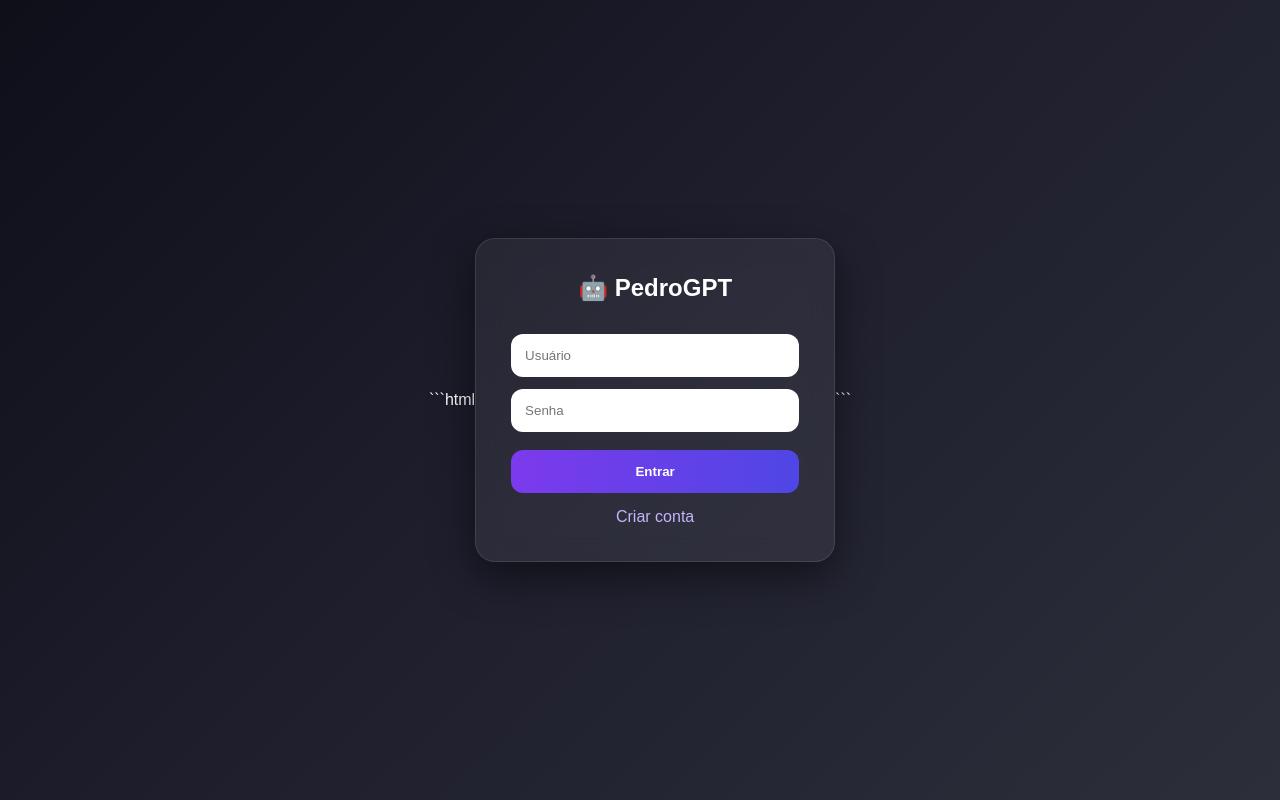
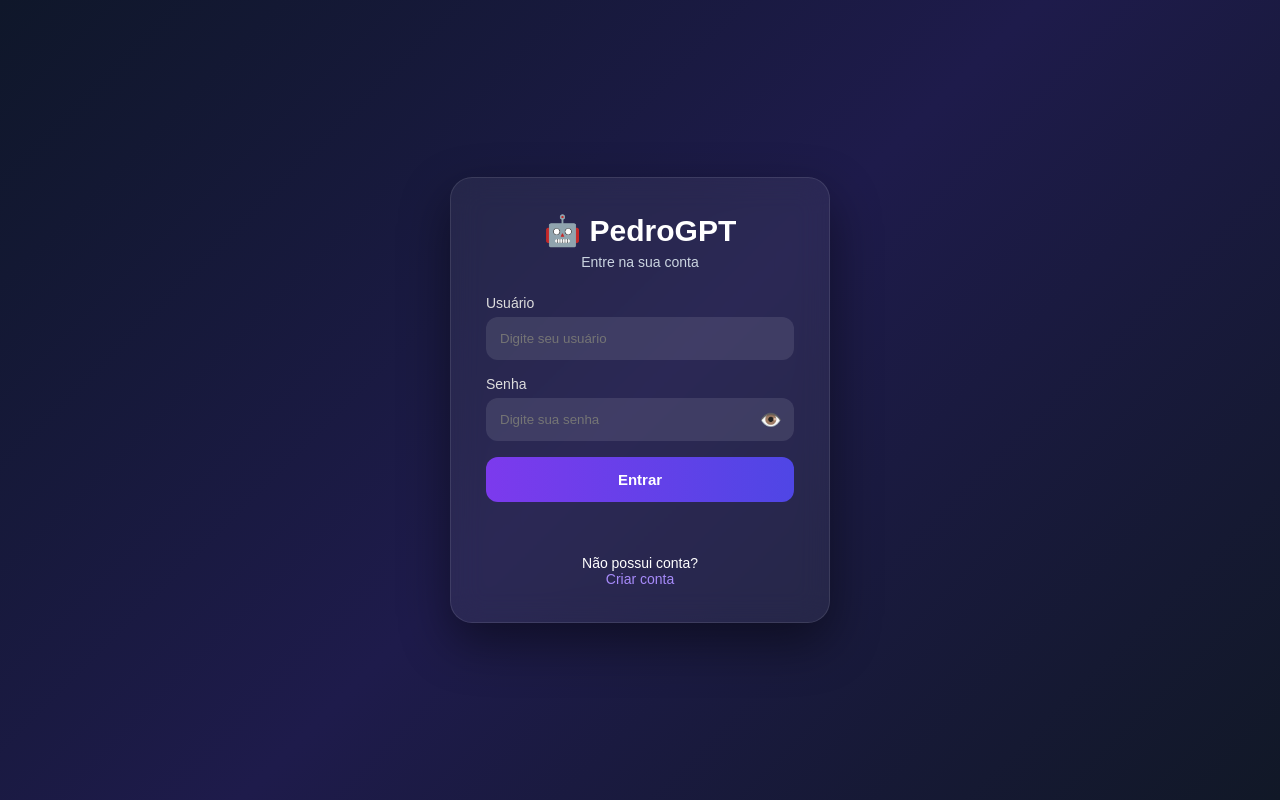
Before and after one commit to phramoslima24-web/PedroGPT, a Flask app: page /login in a window 1280 px wide. Run offline with Flask 3, Linux system fonts and the light colour scheme.

Commit message:
Update login.html

````diff
--- a/templates/login.html
+++ b/templates/login.html
@@ -1,320 +1,260 @@
-```html
 <!DOCTYPE html>
 <html lang="pt-BR">
 <head>
 <meta charset="UTF-8">
 <meta name="viewport" content="width=device-width, initial-scale=1.0">
-
 <title>Login - PedroGPT</title>
 
 <style>
-
-* {
-    margin: 0;
-    padding: 0;
-    box-sizing: border-box;
-    font-family: Arial;
+*{
+    margin:0;
+    padding:0;
+    box-sizing:border-box;
+    font-family:Arial,sans-serif;
 }
 
-body {
-
-    height: 100vh;
-
-    display: flex;
-
-    justify-content: center;
-
-    align-items: center;
-
-    background:
-        linear-gradient(
-            135deg,
-            #0f0f1a,
-            #1f1f2e,
-            #2c2f3a
-        );
-
-    color: white;
-
+body{
+    height:100vh;
+    display:flex;
+    justify-content:center;
+    align-items:center;
+    background:linear-gradient(135deg,#0f172a,#1e1b4b,#111827);
+    color:#fff;
 }
 
-.card {
-
-    width: 360px;
-
-    padding: 35px;
-
-    border-radius: 20px;
-
-    background:
-        rgba(255, 255, 255, 0.06);
-
-    backdrop-filter: blur(12px);
-
-    border:
-        1px solid
-        rgba(255, 255, 255, 0.1);
-
-    text-align: center;
-
-    box-shadow:
-        0 15px 40px
-        rgba(0,0,0,0.5);
-
+.card{
+    width:380px;
+    padding:35px;
+    border-radius:22px;
+    background:rgba(255,255,255,.06);
+    backdrop-filter:blur(15px);
+    border:1px solid rgba(255,255,255,.1);
+    box-shadow:0 20px 50px rgba(0,0,0,.45);
 }
 
-h2 {
-
-    margin-bottom: 20px;
-
+.logo{
+    text-align:center;
+    margin-bottom:25px;
 }
 
-input {
-
-    width: 100%;
-
-    padding: 14px;
-
-    margin-top: 12px;
-
-    border: none;
-
-    border-radius: 12px;
-
-    outline: none;
-
+.logo h1{
+    font-size:30px;
 }
 
-button {
-
-    width: 100%;
-
-    padding: 14px;
-
-    margin-top: 18px;
-
-    border: none;
-
-    border-radius: 12px;
-
-    background:
-        linear-gradient(
-            90deg,
-            #7c3aed,
-            #4f46e5
-        );
-
-    color: white;
-
-    font-weight: bold;
-
-    cursor: pointer;
-
-    transition: 0.2s;
-
+.logo p{
+    color:#cbd5e1;
+    margin-top:6px;
+    font-size:14px;
 }
 
-button:hover {
-
-    opacity: 0.9;
-
+.input-group{
+    margin-bottom:16px;
 }
 
-button:disabled {
-
-    opacity: 0.6;
-
-    cursor: not-allowed;
-
+.input-group label{
+    display:block;
+    margin-bottom:6px;
+    font-size:14px;
+    color:#ddd;
 }
 
-a {
-
-    display: block;
-
-    margin-top: 15px;
-
-    color: #c4b5fd;
-
-    text-decoration: none;
-
+.input-group input{
+    width:100%;
+    padding:13px;
+    border:none;
+    border-radius:12px;
+    outline:none;
+    background:rgba(255,255,255,.1);
+    color:white;
+    border:1px solid transparent;
 }
 
-a:hover {
-
-    text-decoration: underline;
-
+.input-group input:focus{
+    border-color:#7c3aed;
 }
 
+.password-box{
+    position:relative;
+}
+
+.password-box button{
+    position:absolute;
+    right:12px;
+    top:50%;
+    transform:translateY(-50%);
+    background:none;
+    border:none;
+    color:#ddd;
+    cursor:pointer;
+    font-size:18px;
+}
+
+.login-btn{
+    width:100%;
+    padding:14px;
+    border:none;
+    border-radius:12px;
+    background:linear-gradient(90deg,#7c3aed,#4f46e5);
+    color:white;
+    font-size:15px;
+    font-weight:bold;
+    cursor:pointer;
+    transition:.2s;
+}
+
+.login-btn:hover{
+    transform:translateY(-2px);
+}
+
+.login-btn:disabled{
+    opacity:.6;
+    cursor:not-allowed;
+}
+
+.msg{
+    margin-top:15px;
+    text-align:center;
+    font-size:14px;
+    min-height:20px;
+}
+
+.error{ color:#f87171; }
+.success{ color:#4ade80; }
+
+.footer{
+    text-align:center;
+    margin-top:18px;
+    font-size:14px;
+}
+
+.footer a{
+    color:#a78bfa;
+    text-decoration:none;
+}
 </style>
-
 </head>
-
 <body>
 
 <div class="card">
 
-    <h2>🤖 PedroGPT</h2>
+    <div class="logo">
+        <h1>🤖 PedroGPT</h1>
+        <p>Entre na sua conta</p>
+    </div>
 
-    <input
-        type="text"
-        id="username"
-        placeholder="Usuário"
-        autocomplete="username"
-    >
+    <div class="input-group">
+        <label>Usuário</label>
+        <input id="username" placeholder="Digite seu usuário">
+    </div>
 
-    <input
-        type="password"
-        id="password"
-        placeholder="Senha"
-        autocomplete="current-password"
-    >
+    <div class="input-group">
+        <label>Senha</label>
 
-    <button
-        id="loginButton"
-        onclick="login()"
-    >
+        <div class="password-box">
+            <input type="password" id="password" placeholder="Digite sua senha">
+            <button type="button" onclick="toggleSenha()" id="eye">👁️</button>
+        </div>
+    </div>
+
+    <button class="login-btn" onclick="login()" id="btnLogin">
         Entrar
     </button>
 
-    <a href="/register">
-        Criar conta
-    </a>
+    <div id="msg" class="msg"></div>
+
+    <div class="footer">
+        Não possui conta?<br>
+        <a href="/register">Criar conta</a>
+    </div>
 
 </div>
 
 <script>
 
-// =========================
-// LOGIN
-// =========================
+function mostrarMensagem(texto,tipo="error"){
+    const msg=document.getElementById("msg");
+    msg.className=`msg ${tipo}`;
+    msg.textContent=texto;
+}
 
-async function login() {
+function toggleSenha(){
+    const senha=document.getElementById("password");
+    const eye=document.getElementById("eye");
 
-    const username =
-        document
-            .getElementById("username")
-            .value
-            .trim();
+    if(senha.type==="password"){
+        senha.type="text";
+        eye.textContent="🙈";
+    }else{
+        senha.type="password";
+        eye.textContent="👁️";
+    }
+}
 
-    const password =
-        document
-            .getElementById("password")
-            .value
-            .trim();
+async function login(){
 
-    if (!username || !password) {
+    const username=document.getElementById("username").value.trim();
+    const password=document.getElementById("password").value.trim();
 
-        alert("Preencha tudo");
-
+    if(!username || !password){
+        mostrarMensagem("Preencha usuário e senha.");
         return;
     }
 
-    const button =
-        document.getElementById(
-            "loginButton"
-        );
+    const btn=document.getElementById("btnLogin");
 
-    button.disabled = true;
+    btn.disabled=true;
+    btn.textContent="Entrando...";
 
-    button.innerText = "Entrando...";
+    mostrarMensagem("");
 
-    try {
+    try{
 
-        const res = await fetch(
-            "/api/login",
-            {
-                method: "POST",
+        const res=await fetch("/api/login",{
+            method:"POST",
+            headers:{
+                "Content-Type":"application/json"
+            },
+            body:JSON.stringify({
+                username,
+                password
+            })
+        });
 
-                headers: {
-                    "Content-Type":
-                        "application/json"
-                },
+        const data=await res.json();
 
-                body: JSON.stringify({
-                    username,
-                    password
-                })
-            }
-        );
+        if(data.success){
 
-        const data =
-            await res.json();
+            mostrarMensagem("Login realizado com sucesso!","success");
 
-        if (data.success) {
+            setTimeout(()=>{
+                window.location.href="/";
+            },600);
 
-            window.location.href = "/";
+        }else{
 
-        } else {
-
-            alert(
-                data.message ||
-                "Login inválido"
-            );
+            mostrarMensagem(data.message || "Usuário ou senha incorretos.");
 
         }
 
-    } catch (erro) {
+    }catch(e){
 
-        console.error(
-            "Erro no login:",
-            erro
-        );
-
-        alert(
-            "Erro de conexão com o servidor."
-        );
-
-    } finally {
-
-        button.disabled = false;
-
-        button.innerText = "Entrar";
+        mostrarMensagem("Erro ao conectar ao servidor.");
 
     }
 
+    btn.disabled=false;
+    btn.textContent="Entrar";
 }
 
+document.getElementById("password").addEventListener("keydown",e=>{
+    if(e.key==="Enter") login();
+});
 
-// =========================
-// ENTER PARA ENTRAR
-// =========================
-
-document.addEventListener(
-    "DOMContentLoaded",
-    () => {
-
-        const password =
-            document.getElementById(
-                "password"
-            );
-
-        if (password) {
-
-            password.addEventListener(
-                "keydown",
-                event => {
-
-                    if (
-                        event.key === "Enter"
-                    ) {
-
-                        event.preventDefault();
-
-                        login();
-
-                    }
-
-                }
-            );
-
-        }
-
-    }
-);
+document.getElementById("username").addEventListener("keydown",e=>{
+    if(e.key==="Enter") login();
+});
 
 </script>
 
 </body>
 </html>
-```
````
